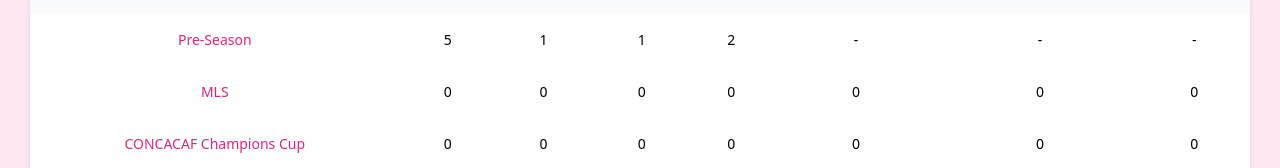
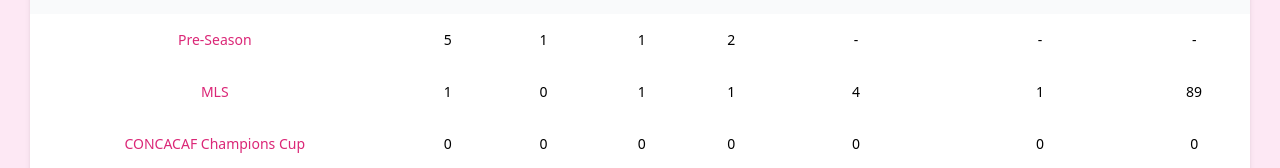
Before and after one commit to juniorq33/mlssi, a React (Create React App) app: page /Stats in a window 1280 px wide. Shown: the part 220-388 px from the top of the page. Built offline with nearby package versions, Linux system fonts and the light colour scheme; the HTML template or start-up script is replaced by a standard one.

Commit message:
first official game + stats updates

```diff
--- a/src/components/SecondSeason.jsx
+++ b/src/components/SecondSeason.jsx
@@ -68,25 +68,25 @@ export default function SecondSeason () {
                         MLS
                     </th>
                     <td class="px-6 py-4">
-                        0
+                        1
                     </td>
                     <td class="px-6 py-4">
                         0
                     </td>
                     <td class="px-6 py-4">
-                        0
+                        1
                     </td>
                     <td class="px-6 py-4">
-                        0
+                        1
                     </td>
                     <td class="px-6 py-4">
-                        0
+                        4
                     </td>
                     <td class="px-6 py-4">
-                        0
+                        1
                     </td>
                     <td class="px-6 py-4">
-                        0
+                        89
                     </td>
                 </tr>
                 <tr class="bg-white">
--- a/src/components/files/schedule2024.json
+++ b/src/components/files/schedule2024.json
@@ -81,7 +81,7 @@
         "competition": "Pre-season",
         "homeTeam": "Inter Miami FC",
         "awayTeam": "Newell's",
-        "result": "",
+        "result": "1-1",
         "stadium": "DRV PNK Stadium Fort Lauderdale, FL",
         "goals": "",
         "homeLogo":"MIA.png",
@@ -94,9 +94,9 @@
         "competition": "MLS",
         "homeTeam": "Inter Miami FC",
         "awayTeam": "Salt Lake",
-        "result": "",
+        "result": "2-0",
         "stadium": "DRV PNK Stadium Fort Lauderdale, FL",
-        "goals": "",
+        "goals": "Taylor, Gomez",
         "homeLogo":"MIA.png",
         "awayLogo":"RSL.png",
         "home": true,
@@ -114,7 +114,7 @@
         "awayLogo":"MIA.png",
         "home": false,
         "date":"2/25/2024",
-        "time": "8:00 PM ET"
+        "time": "8:30 PM ET"
     },
     {
         "competition": "MLS",
```
